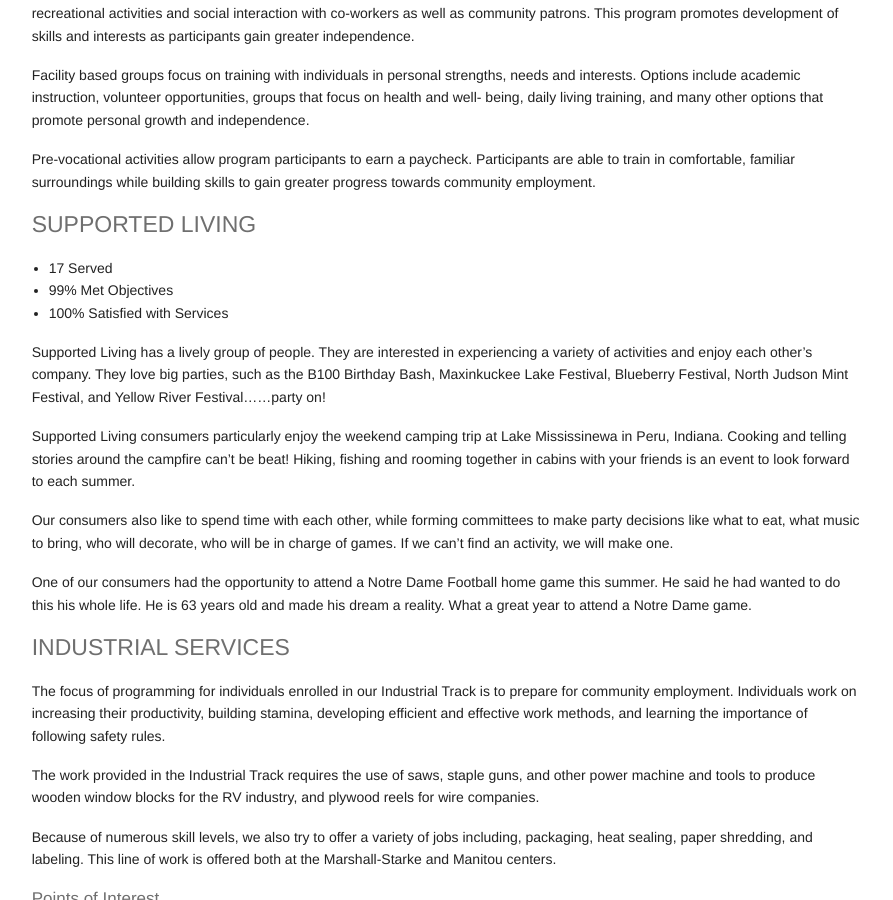
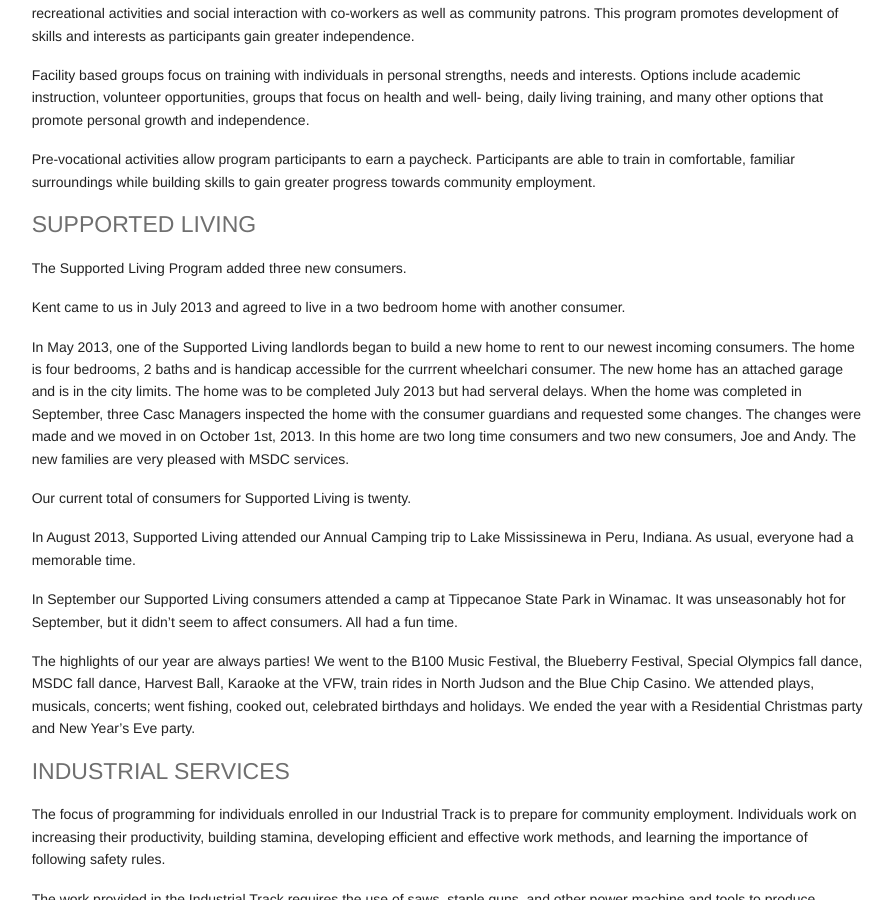
Before and after one commit to leviwilson/marshall-starke.org, a Jekyll site: the page built from report/adult.md, in a window 1280 px wide and 900 px high, scrolled down 1413 px. Shown: the whole window, without its empty margins (260-1153 px from the left). Built offline with Jekyll 4.4.1, drawn with Linux system fonts in a browser that asks for light colours; nearby versions of some CDN libraries; Markdown is read by kramdown in place of the engine named in the settings.

Commit message:
updated supported living report

```diff
--- a/report/adult.md
+++ b/report/adult.md
@@ -73,26 +73,29 @@ in comfortable, familiar surroundings while building skills to gain greater prog
 employment.
 
 <h4 class="subheader" id="supported">SUPPORTED LIVING</h4>
+The Supported Living Program added three new consumers.
 
-*  17 Served
-*  99% Met Objectives
-*  100% Satisfied with Services
+Kent came to us in July 2013 and agreed to live in a two bedroom home with another consumer.
 
-Supported Living has a lively group of people. They are interested in experiencing a variety of activities
-and enjoy each other’s company. They love big parties, such as the B100 Birthday Bash, Maxinkuckee
-Lake Festival, Blueberry Festival, North Judson Mint Festival, and Yellow River Festival……party on!
+In May 2013, one of the Supported Living landlords began to build a new home to rent to our newest incoming consumers. The home
+is four bedrooms, 2 baths and is handicap accessible for the currrent wheelchari consumer. The new home has an attached garage
+and is in the city limits. The home was to be completed July 2013 but had serveral delays. When the home was completed in
+September, three Casc Managers inspected the home with the consumer guardians and requested some changes. The changes were made
+and we moved in on October 1st, 2013. In this home are two long time consumers and two new consumers, Joe and Andy. The new
+families are very pleased with MSDC services.
 
-Supported Living consumers particularly enjoy the weekend camping trip at Lake Mississinewa in Peru,
-Indiana. Cooking and telling stories around the campfire can’t be beat! Hiking, fishing and rooming
-together in cabins with your friends is an event to look forward to each summer.
+Our current total of consumers for Supported Living is twenty.
 
-Our consumers also like to spend time with each other, while forming committees to make party
-decisions like what to eat, what music to bring, who will decorate, who will be in charge of games. If we
-can’t find an activity, we will make one.
+In August 2013, Supported Living attended our Annual Camping trip to Lake Mississinewa in Peru, Indiana. As usual, everyone had
+a memorable time.
 
-One of our consumers had the opportunity to attend a Notre Dame Football home game this summer.
-He said he had wanted to do this his whole life. He is 63 years old and made his dream a reality. What a
-great year to attend a Notre Dame game.
+In September our Supported Living consumers attended a camp at Tippecanoe State Park in Winamac. It was unseasonably hot for
+September, but it didn't seem to affect consumers. All had a fun time.
+
+The highlights of our year are always parties! We went to the B100 Music Festival, the Blueberry Festival, Special Olympics fall
+dance, MSDC fall dance, Harvest Ball, Karaoke at the VFW, train rides in North Judson and the Blue Chip Casino. We attended plays,
+musicals, concerts; went fishing, cooked out, celebrated birthdays and holidays. We ended the year with a Residential Christmas
+party and New Year's Eve party.
 
 <h4 class="subheader" id="industrial">INDUSTRIAL SERVICES</h4>
 
```
